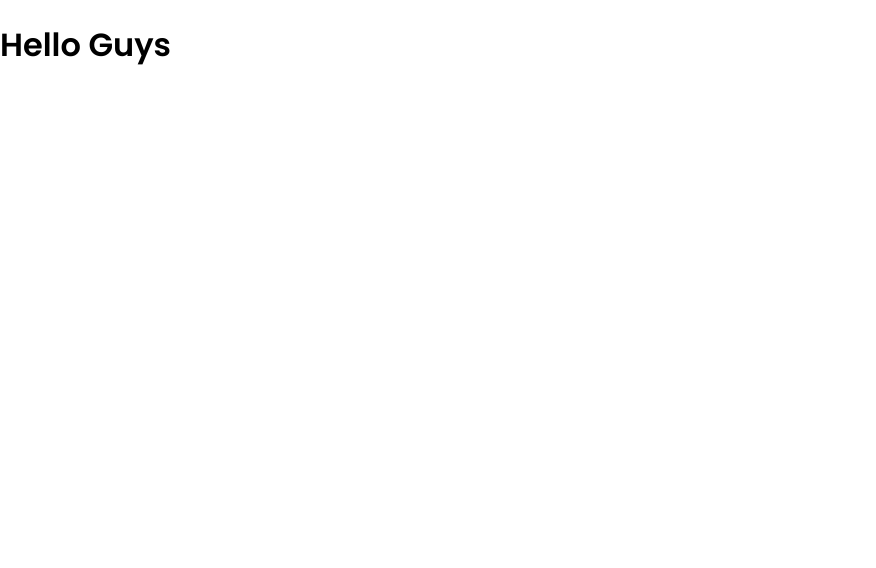
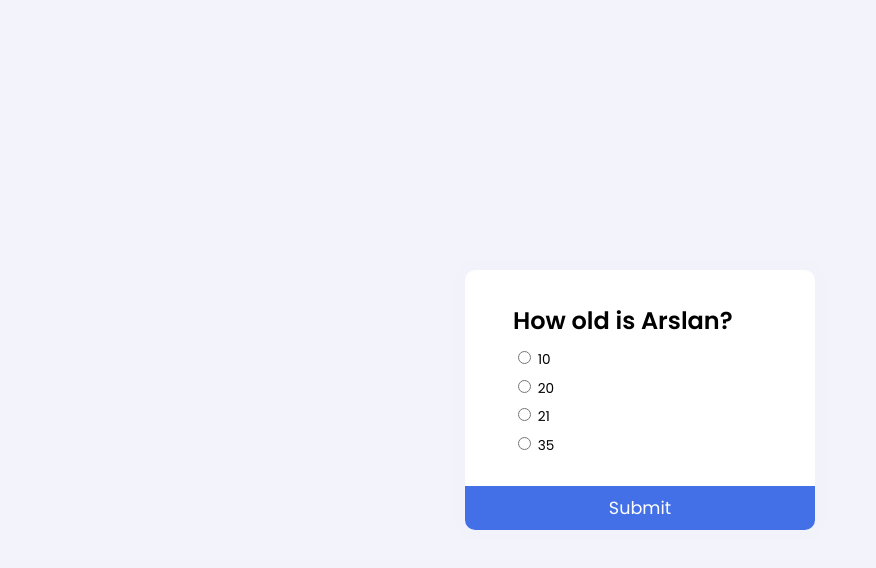
Before and after one commit to Arslan240/10-hours-10-Projects---Florin-Pop, a plain HTML site: page Quiz App/index.html in a window 1280 px wide. Shown: the whole page, without its empty margins (0-876 px from the left). Drawn offline with Linux system fonts and the light colour scheme.

Commit message:
Completed Quiz App

```diff
--- a/Quiz App/index.html
+++ b/Quiz App/index.html
@@ -5,12 +5,35 @@
   <meta http-equiv="X-UA-Compatible" content="IE=edge">
   <meta name="viewport" content="width=device-width, initial-scale=1.0">
   <link rel="stylesheet" href="style.css">
- <title>Base App</title>
+ <title>Quiz App</title>
 </head>
 <body>
-  <h1>Hello Guys
 
-  </h1>
+  <div class="quiz-container">
+    <div class="quiz-header">
+      <h2 id="question">Question Text</h2>
+      <ul>
+        <li>
+          <input type="radio" id="a" name="answer" class="answer">
+          <label id="a_text" for="a">Question</label>
+        </li>
+        <li>
+          <input type="radio" id="b" name="answer" class="answer">
+          <label id="b_text" for="b">Question</label>
+        </li>
+        <li>
+          <input type="radio" id="c" name="answer" class="answer">
+          <label id="c_text" for="c">Question</label>
+        </li>
+        <li>
+          <input type="radio" id="d" name="answer" class="answer">
+          <label id="d_text" for="d">Question</label>
+        </li>
+      </ul>
+    </div>
+
+    <button id="submit">Submit</button>
+  </div>
   <script src="script.js"></script>
 </body>
 </html>
--- a/Quiz App/script.js
+++ b/Quiz App/script.js
@@ -0,0 +1,137 @@
+// we can use array of question objects which contains question, options and correct answer.
+
+const quizData = [
+  {
+    question: 'How old is Arslan?',
+    a: '10',
+    b: '20',
+    c: '21',
+    d: '35',
+    correct: 'c'
+  },
+  {
+    question: 'What is the most used programming language?',
+    a: 'Javascript',
+    b: 'C',
+    c: 'C#',
+    d: 'Python',
+    correct: 'a'
+  },
+  {
+    question: 'Who is the Prime Minister of Pakistan?',
+    a: 'Nawaz Sharif',
+    b: 'Jahangeer Tareen',
+    c: 'Imran Khan',
+    d: 'Yousaf Raza Gillani',
+    correct: 'c'
+  },
+  {
+    question: 'What does HTML stands for?',
+    a: 'Cascading style sheets',
+    b: 'JSON object notation',
+    c: 'Hypertext Markup Language',
+    d: 'Helikopters Terminals Motorboats Lamborginis',
+    correct: 'c'
+  },
+  {
+    question: 'What year was Javascript launched?',
+    a: '1995',
+    b: '2020',
+    c: '2021',
+    d: '1935',
+    correct: 'a'
+  },
+];
+
+// quiz card element
+const quiz_card = document.querySelector('.quiz-container');
+
+// question element
+const questionEl = document.getElementById('question');
+
+// mcq answer options labels
+const a_text = document.getElementById('a_text');
+const b_text = document.getElementById('b_text');
+const c_text = document.getElementById('c_text');
+const d_text = document.getElementById('d_text');
+const submit = document.getElementById('submit');
+
+let currentQuiz = 0;
+let score = 0;
+loadQuiz();
+
+/* Event Listeners */
+submit.addEventListener("click", () => {
+  const answer = getSelected();
+
+  if(answer === quizData[currentQuiz].correct){
+    score++;
+  }
+
+  if(RadioStatus() != null){
+    currentQuiz++;
+    if(currentQuiz < quizData.length){
+      loadQuiz();
+    }
+    else {
+      //TODO:
+      showScore();
+    }
+  }else {
+    alert('please select an option');
+  }
+});
+
+/* Functions */
+
+// this will be called every time we submit and it is called when the page loads for first time.
+function loadQuiz() {
+  const currentQuizData = quizData[currentQuiz];
+
+  // we set the question# index in the question array for setting question.
+  questionEl.innerText = currentQuizData.question;
+  a_text.innerText = currentQuizData.a;
+  b_text.innerText = currentQuizData.b;
+  c_text.innerText = currentQuizData.c;
+  d_text.innerText = currentQuizData.d;
+  uncheckRadio();
+}
+
+// to uncheck the radio buttons when moving to next question.
+function uncheckRadio(){
+  var radio = document.querySelector('input[type=radio]:checked');
+  if(radio != null){
+    radio.checked = false;
+  }
+}
+
+function RadioStatus() {
+
+  radio = document.querySelector('input[type=radio]:checked');
+  return radio;
+}
+
+function getSelected(){
+  const answerEls = document.querySelectorAll('.answer');
+  let id = undefined;
+
+  // return does not work in the foreach loop. IDK why it doesn't work.
+  answerEls.forEach(answerEl => {
+    if(answerEl.checked) {
+      id = answerEl.id;
+    }
+  });
+
+  return id;
+
+}
+
+function showScore(){
+  quiz_card.innerHTML = `
+        <h2 class="score-heading">Your score is ${score}/${quizData.length}</h2>
+        <button onClick="location.reload()">Reload</button>
+      `;
+  const score_heading = document.querySelector('.score-heading');
+  score_heading.style.padding = '1em';
+  score_heading.style.textAlign = 'center';
+}
--- a/Quiz App/style.css
+++ b/Quiz App/style.css
@@ -5,6 +5,61 @@
 }
 
 body {
+  background: #F3F3FB;
   margin: 0;
+  min-height: 100vh;
   font-family: 'Poppins', sans-serif;
+  display: flex;
+  justify-content: center;
+  align-items: center;
 }
+
+h2 {
+  margin: 0;
+}
+ul {
+  margin: 0;
+}
+
+.quiz-container{
+  background-color: #fff;
+  border-radius: 10px;
+  box-shadow: 0 0 0 10px rgba(0, 0, 0, 0.005);
+  min-width: 350px;
+  line-height: 2.1;
+}
+
+.quiz-container li {
+  font-size: .85rem;
+}
+
+.quiz-header {
+  padding: 1.6em 3em;
+}
+
+ul {
+  list-style-type: none;
+  padding: 0;
+}
+
+ul li label {
+  cursor: pointer;
+}
+
+button {
+  background-color: #4370E7;
+  border: 0;
+  border-radius: inherit;
+  border-top-left-radius: 0;
+  border-top-right-radius: 0;
+  font-family: inherit;
+  color: white;
+  padding: 0.5em 0;
+  cursor: pointer;
+  font-size: 1.1rem;
+  width: 100%;
+}
+
+button:hover {
+  background-color: #2e61ec;
+}
```
